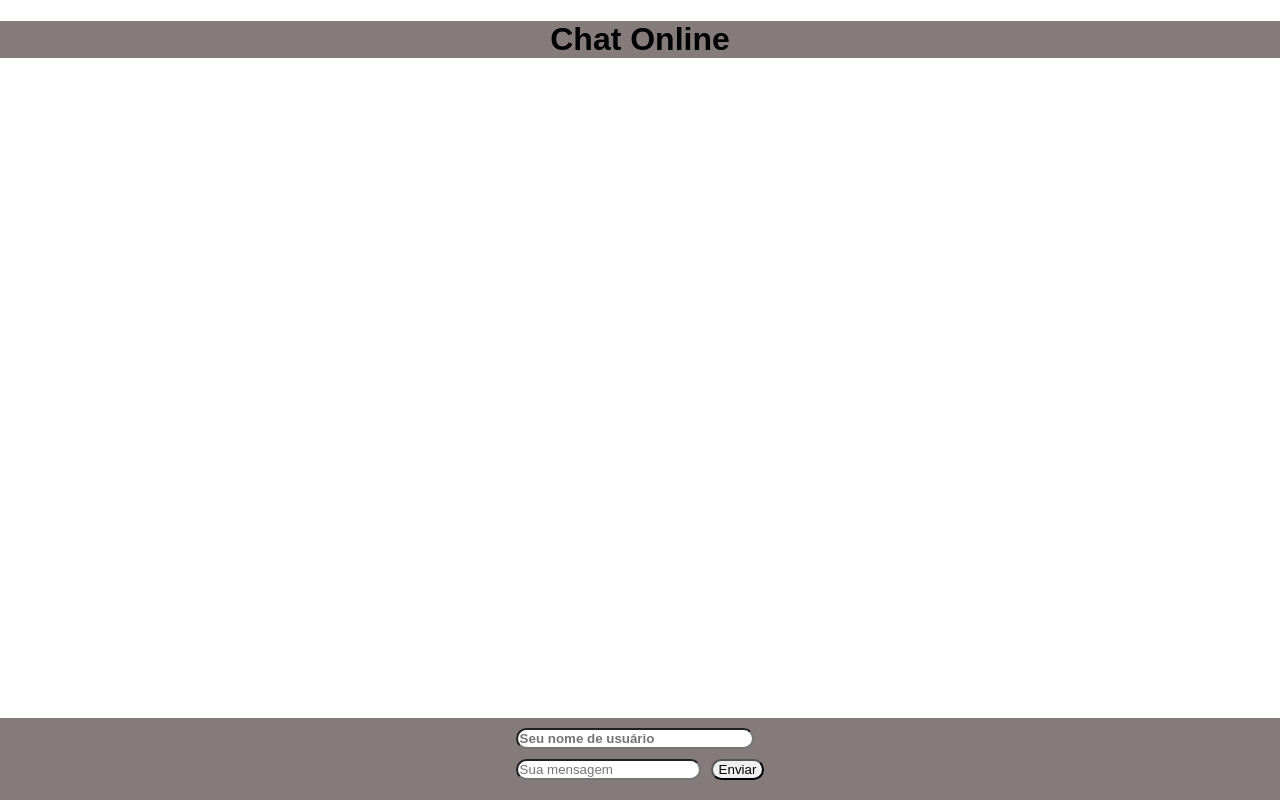
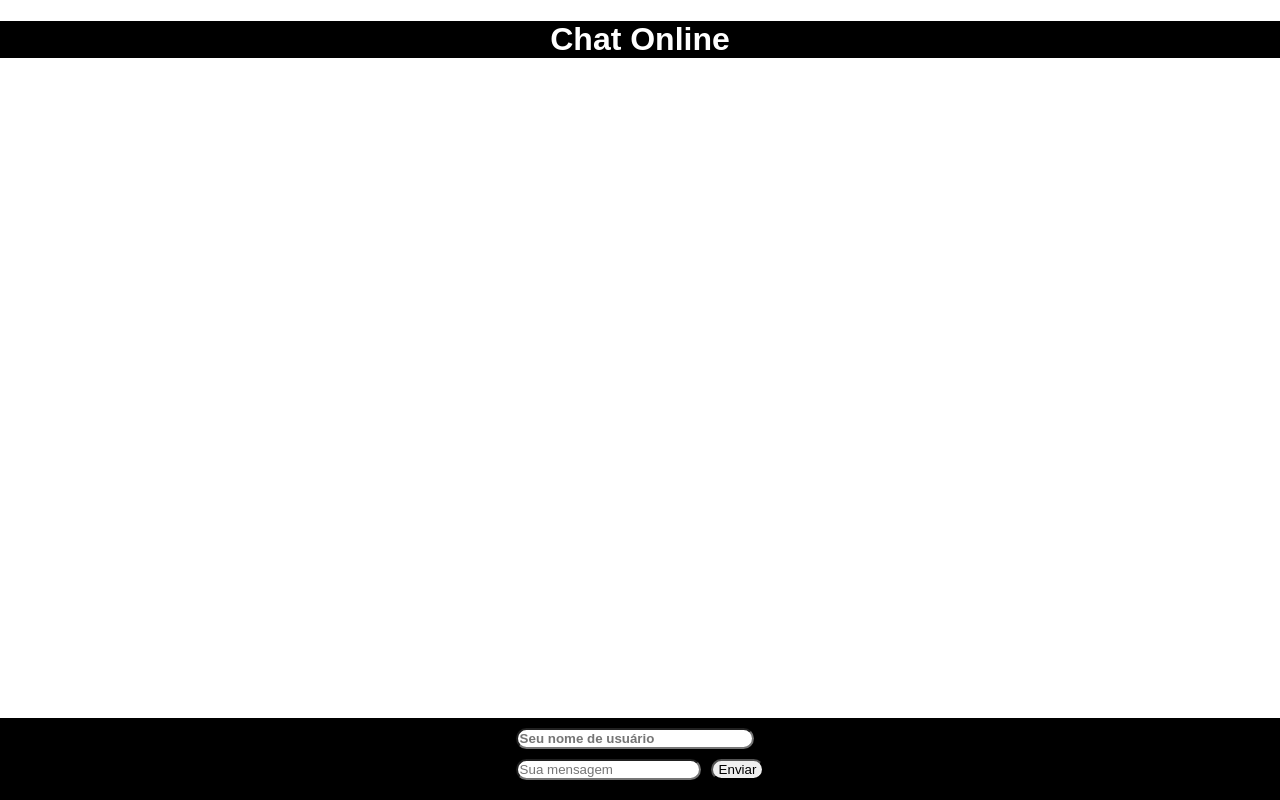
Before and after one commit to OneVic200/Projeto-chat, a website: page public/index.html in a window 1280 px wide. Drawn offline with nearby package versions, Linux system fonts and the light colour scheme; no server answers.

Commit message:
Update index.html

```diff
--- a/public/index.html
+++ b/public/index.html
@@ -114,7 +114,8 @@
       bottom: 0;
       left: 0;
       right: 0;
-      background-color: #867b7b;
+      background-color: black;
+      color: white;
       padding: 10px;
       display: flex;
       flex-direction: column;
@@ -129,7 +130,8 @@
 
 
     #titulo{
-      background-color: #867b7b;
+      background-color: black;
+      color: white;
     }
 
     .input-container input {
```
